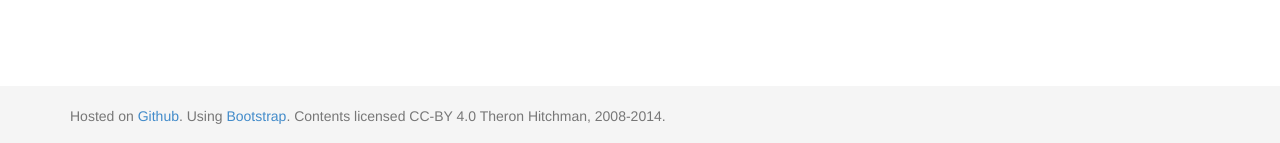
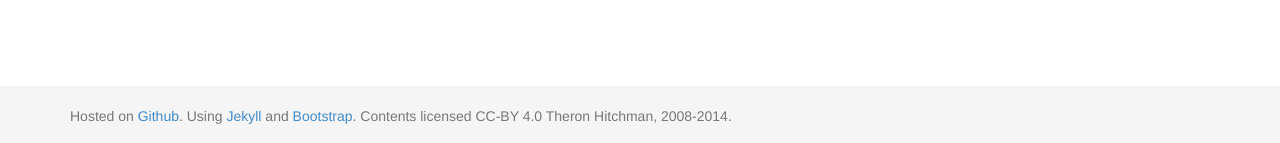
Before and after one commit to theronhitchman/euclidean-geometry, a Jekyll site: the page built from index.md, in a window 1280 px wide. Shown: the part 754-897 px from the top of the page. Built offline with Jekyll 4.4.1, drawn with Linux system fonts in a browser that asks for light colours; nearby versions of some CDN libraries.

Commit message:
added jekyll link to footer

```diff
--- a/_includes/footer.html
+++ b/_includes/footer.html
@@ -1,7 +1,8 @@
 <div class="footer">
   <div class="container">
     <p class="text-muted">Hosted on <a href="http://github.com">Github</a>.
-      Using <a href="http://getbootstrap.com/">Bootstrap</a>. Contents
+      Using <a href="http://jekyllrb.com">Jekyll</a> and
+      <a href="http://getbootstrap.com/">Bootstrap</a>. Contents
       licensed CC-BY 4.0 Theron Hitchman, 2008-2014.</p>
   </div>
 </div>
```
